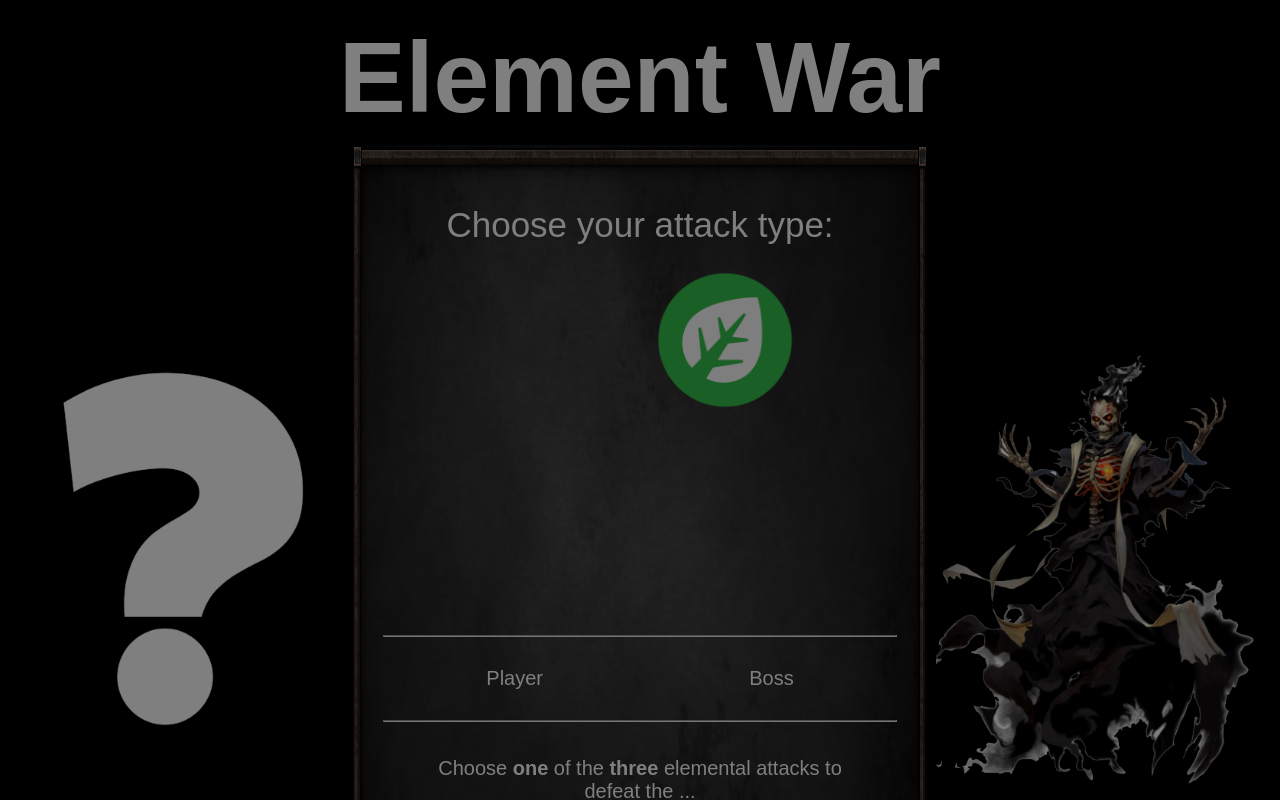
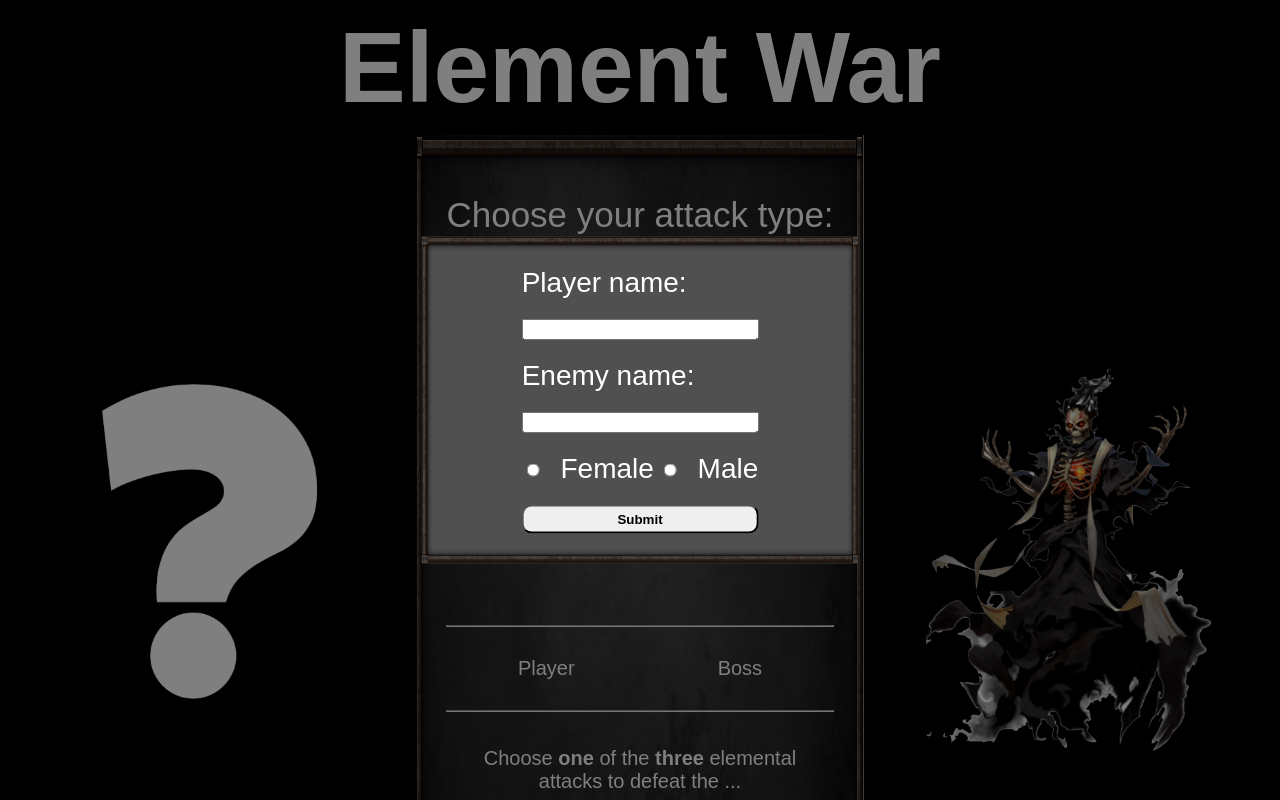
Before and after one commit to Arcangis/ElementWar, a plain HTML site: page index.html in a window 1280 px wide. Shown: the top 800 px of the page. Drawn offline with Linux system fonts and the light colour scheme; a web font is replaced by a local one.

Commit message:
fixed hidden menu

```diff
--- a/css/style.css
+++ b/css/style.css
@@ -17,7 +17,6 @@ body {
     background-color: black;
     height: 100vh;
     width: 100vw;
-    border: 10px solid transparent;
 }
 
 #page-mask {
@@ -236,9 +235,7 @@ button:hover {
 /* images */
 
 .character img {
-    max-height: 450px;
-    display: inline-block;
-    overflow: hidden;
+    max-width: 70%;
 }
 
 /* paragraphs */
--- a/js/script.js
+++ b/js/script.js
@@ -125,11 +125,13 @@ function callFormsMenu(hideMenu){
     if (hideMenu){
         // hides the menu and forms
         document.querySelector(".menu").style.zIndex = "-1";
+        document.querySelector(".menu").style.display = "none";
         document.querySelector("#input-player-info").style.display = "none";
         document.querySelector("#page-mask").style.display = "none";
     } else {
         // bring the menu and forms
         document.querySelector(".menu").style.zIndex = "2";
+        document.querySelector(".menu").style.display = "flex";
         document.querySelector("#input-player-info").style.display = "flex";
         document.querySelector("#page-mask").style.display = "block";
     }
@@ -140,6 +142,7 @@ function callTryAgainMenu(whichMenu){
     // brings the menu and play again button
     document.querySelector("#page-mask").style.display = "block";
     document.querySelector(".menu").style.zIndex = "2";
+    document.querySelector(".menu").style.display = "flex";
     document.querySelector("#try-again-container").style.display = "flex";
 
     setTimeout(() => document.querySelector("#try-again").addEventListener("click", () => location.reload()), 0); /* ran function after everything is ran/updated */
```
